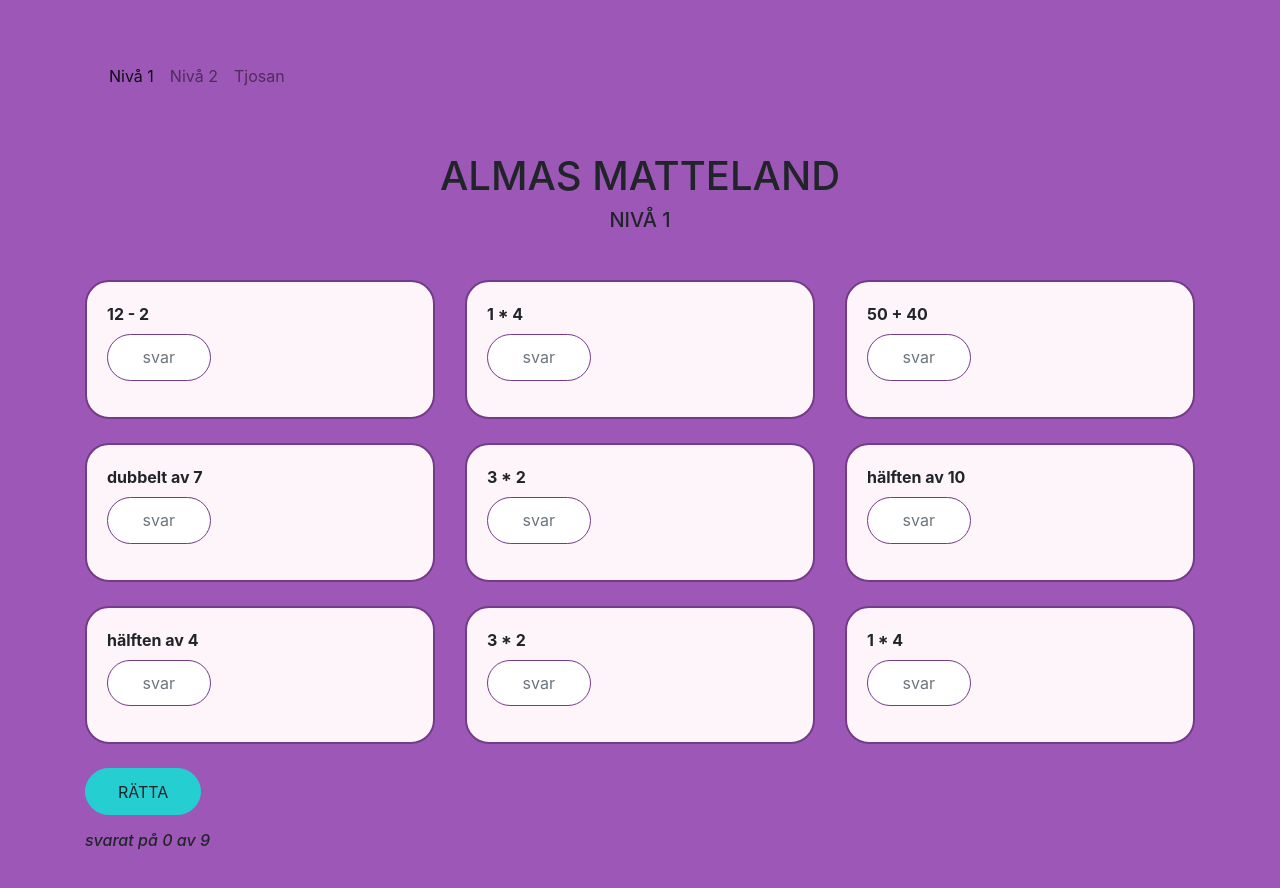
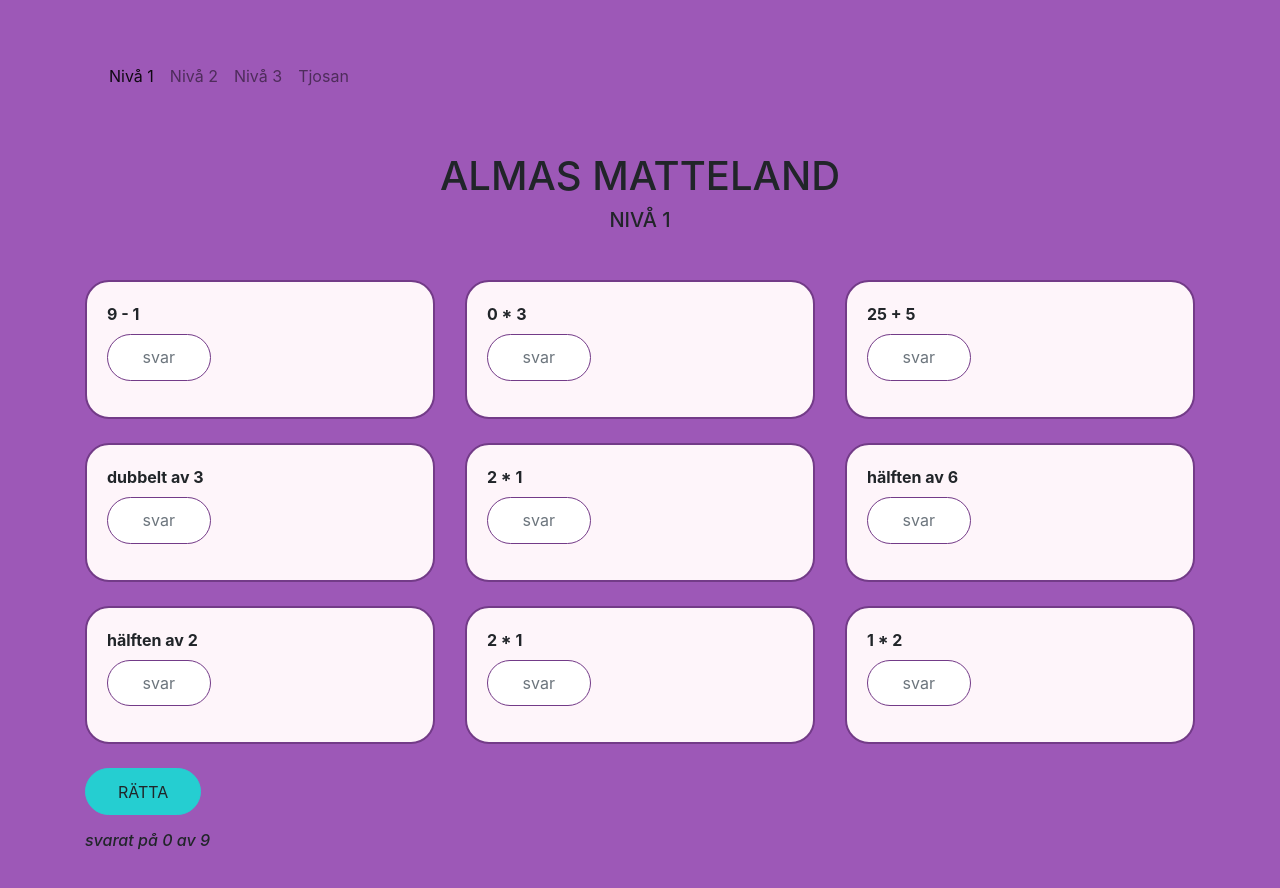
Before and after one commit to wirn/alma-math, a React (Create React App) app: page / in a window 1280 px wide. Shown: the top 888 px of the page. Built offline with nearby package versions, Linux system fonts and the light colour scheme.

Commit message:
added level

```diff
--- a/src/App.js
+++ b/src/App.js
@@ -1,23 +1,6 @@
 // import React from 'react';
 import './App.css';
 import Tasks from './components/tasks';
-
-// function App() {
-//   return (
-//     <div>
-//       <div className="container container-main">
-//         <div className="row">
-//           <div className="col-12">
-//             <Tasks />
-//           </div>
-//         </div>
-//       </div>
-
-//     </div>
-//   );
-// }
-
-// export default App;
 
 import React from "react";
 import {
@@ -46,6 +29,9 @@ export default function App() {
                 <Link to="/levelTwo" className="nav-link">Nivå 2</Link>
               </li>
               <li className="nav-item">
+                <Link to="/levelThree" className="nav-link">Nivå 3</Link>
+              </li>
+              <li className="nav-item">
                 <Link to="/about" className="nav-link">Tjosan</Link>
               </li>
             </ul>
@@ -55,6 +41,9 @@ export default function App() {
         <Switch>
           <Route path="/levelTwo">
             <Tasks level={2} />
+          </Route>
+          <Route path="/levelThree">
+            <Tasks level={3} />
           </Route>
           <Route path="/about">
             <About />
--- a/src/components/tasks.js
+++ b/src/components/tasks.js
@@ -6,10 +6,10 @@ import 'bootstrap/dist/js/bootstrap.bundle.min';
 
 function Tasks(props) {
 
-    const getTasks = () => {
+    const getTasks = (level) => {
         let tasks = [];
         for (let i = 0; i < nrOfQuestions; i++) {
-            const t = getTask();
+            const t = getTask(level);
             t.id = i;
             t.answered = false;
             tasks.push(t);
@@ -22,7 +22,7 @@ function Tasks(props) {
     const [nrAnswered, setNrAnswered] = useState(0);
     const [nrOfQuestions] = useState(9);
     const [isCorrected, setIsCorrected] = useState(false);
-    const [tasks, setTasks] = useState(getTasks());
+    const [tasks, setTasks] = useState(getTasks(props.level));
 
     const userAnswered = (event, id) => {
         if (event.target.value && event.target.value !== '') {
--- a/src/helpers.js
+++ b/src/helpers.js
@@ -13,7 +13,13 @@ const getCountMethos = () => {
     }
 }
 
-export default function getTask() {
+export default function getTask(level) {
+
+    if (level !== 1 && level !== 2 && level !== 3) {
+        console.error('level can only be 1, 2 or 3');
+        return;
+    }
+    console.log('level', level);
 
     const countMethod = getCountMethos();
 
@@ -21,11 +27,30 @@ export default function getTask() {
         case 'addition':
             let assignmentAdd = null;
 
+            let rndAddOne = 0, max = 0, rndAddTwo = 0;
+
             if (Math.random() > .6) {
 
-                const rndAddOne = Math.floor(Math.random() * Math.floor(10)) * 10;
-                const max = 100 - rndAddOne;
-                const rndAddTwo = Math.floor(Math.random() * Math.floor(max / 10)) * 10;
+                switch (level) {
+                    case 1: {
+                        rndAddOne = Math.floor(Math.random() * Math.floor(10)) * 5;
+                        max = 50 - rndAddOne;
+                        rndAddTwo = Math.floor(Math.random() * Math.floor(max / 10)) * 5;
+                        break;
+                    }
+                    case 2: {
+                        rndAddOne = Math.floor(Math.random() * Math.floor(10)) * 10;
+                        max = 100 - rndAddOne;
+                        rndAddTwo = Math.floor(Math.random() * Math.floor(max / 10)) * 10;
+                        break;
+                    }
+                    case 3: {
+                        rndAddOne = Math.floor(Math.random() * Math.floor(10)) * 15;
+                        max = 150 - rndAddOne;
+                        rndAddTwo = Math.floor(Math.random() * Math.floor(max / 10)) * 15;
+                        break;
+                    }
+                }
 
                 assignmentAdd = new Assignment(
                     `${rndAddOne} + ${rndAddTwo}`,
@@ -35,12 +60,26 @@ export default function getTask() {
                     null,
                     ''
                 );
+            } else {
+                let rndAddOne = 0, rndAddTwo = 0;
 
-                //console.log('+', 'rndAddOne ', rndAddOne, 'rndAddTwo ', rndAddTwo, 'assignmentAdd ', assignmentAdd);
-
-            } else {
-                const rndAddOne = parseInt((Math.random() * 15).toFixed(0));
-                const rndAddTwo = parseInt((Math.random() * 15).toFixed(0));
+                switch (level) {
+                    case 1: {
+                        rndAddOne = parseInt((Math.random() * 10).toFixed(0));
+                        rndAddTwo = parseInt((Math.random() * 10).toFixed(0));
+                        break;
+                    }
+                    case 2: {
+                        rndAddOne = parseInt((Math.random() * 15).toFixed(0));
+                        rndAddTwo = parseInt((Math.random() * 15).toFixed(0));
+                        break;
+                    }
+                    case 3: {
+                        rndAddOne = parseInt((Math.random() * 20).toFixed(0));
+                        rndAddTwo = parseInt((Math.random() * 20).toFixed(0));
+                        break;
+                    }
+                }
 
                 assignmentAdd = new Assignment(
                     `${rndAddOne} + ${rndAddTwo}`,
@@ -55,13 +94,44 @@ export default function getTask() {
             return assignmentAdd;
 
         case 'substraction':
-            const rndSubOne = parseInt((Math.random() * 14).toFixed(0));
-            const rndsubTwo = parseInt((Math.random() * 14).toFixed(0));
+            let multip = 0;
+            switch (level) {
+                case 1: {
+                    multip = 10;
+                    break;
+                }
+                case 2: {
+                    multip = 14;
+                    break;
+                }
+                case 3: {
+                    multip = 19;
+                    break;
+                }
+            }
+            const rndSubOne = parseInt((Math.random() * multip).toFixed(0));
+            const rndsubTwo = parseInt((Math.random() * multip).toFixed(0));
 
             let assignmentSub = null;
             if (Math.random() > .6) {
-                const rndSubOne = Math.floor(Math.random() * Math.floor(10)) * 10;
-                const rndASubTwo = Math.floor(Math.random() * Math.floor(rndSubOne / 10)) * 10;
+                let multiplier = 0;
+                switch (level) {
+                    case 1: {
+                        multiplier = 5;
+                        break;
+                    }
+                    case 2: {
+                        multiplier = 10;
+                        break;
+                    }
+                    case 3: {
+                        multiplier = 15;
+                        break;
+                    }
+                }
+
+                const rndSubOne = Math.floor(Math.random() * Math.floor(10)) * multiplier;
+                const rndASubTwo = Math.floor(Math.random() * Math.floor(rndSubOne / 10)) * multiplier;
 
                 assignmentSub = new Assignment(
                     `${rndSubOne} - ${rndASubTwo}`,
@@ -98,7 +168,23 @@ export default function getTask() {
             return assignmentSub;
 
         case 'halfDouble':
-            let rndhalfDouble = parseInt((Math.random() * 10).toFixed(0));
+            let multiplier = 0;
+            switch (level) {
+                case 1: {
+                    multiplier = 5;
+                    break;
+                }
+                case 2: {
+                    multiplier = 10;
+                    break;
+                }
+                case 3: {
+                    multiplier = 15;
+                    break;
+                }
+            }
+
+            let rndhalfDouble = parseInt((Math.random() * multiplier).toFixed(0));
 
             let assignmentHalfDouble = null;
 
@@ -126,8 +212,26 @@ export default function getTask() {
             return assignmentHalfDouble;
 
         default:
-            const rndMultOne = parseInt((Math.random() * 4).toFixed(0));
-            const rndMultTwo = parseInt((Math.random() * 5).toFixed(0));
+
+            let multiplierTimes = 0;
+            switch (level) {
+                case 1: {
+                    multiplierTimes = 3;
+                    break;
+                }
+                case 2: {
+                    multiplierTimes = 5;
+                    break;
+                }
+                case 3: {
+                    multiplierTimes = 7;
+                    break;
+                }
+            }
+
+
+            const rndMultOne = parseInt((Math.random() * multiplierTimes).toFixed(0));
+            const rndMultTwo = parseInt((Math.random() * multiplierTimes).toFixed(0));
 
             const assignmentMult = new Assignment(`${rndMultOne} * ${rndMultTwo}`, rndMultOne * rndMultTwo, false, null, '');
             return assignmentMult;
```
